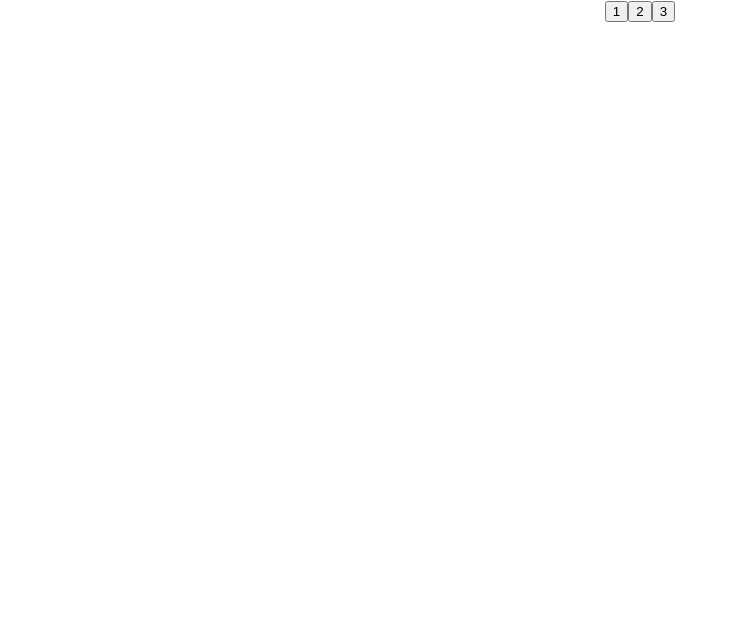
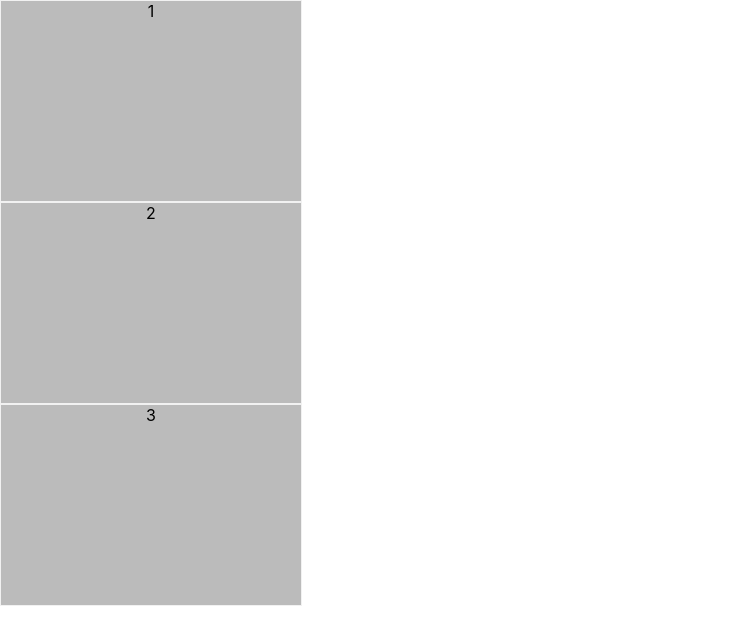
Before and after one commit to c4p3n/memory-card, a React (Create React App) app: page / in a window 1280 px wide. Shown: the top 644 px of the page, without its empty margins (0-738 px from the left). Built offline with nearby package versions, Linux system fonts and the light colour scheme.

Commit message:
added basic cards and flip animation

```diff
--- a/src/App.tsx
+++ b/src/App.tsx
@@ -1,10 +1,6 @@
 import React from 'react';
-import logo from './logo.svg';
 import './App.css';
-
-function Card({value}: { value: number }) {
-  return <button className="card">{value}</button>
-}
+import Card from './components/Card'
 
 function Board() {
   return (
--- /dev/null
+++ b/src/components/Card/Card.module.css
@@ -0,0 +1,45 @@
+ /* The flip card container - set the width and height to whatever you want. We have added the border property to demonstrate that the flip itself goes out of the box on hover (remove perspective if you don't want the 3D effect */
+ .card {
+  background-color: transparent;
+  width: 300px;
+  height: 200px;
+  border: 1px solid #f1f1f1;
+  perspective: 1000px; /* Remove this if you don't want the 3D effect */
+}
+
+/* This container is needed to position the front and back side */
+.card-inner {
+  position: relative;
+  width: 100%;
+  height: 100%;
+  text-align: center;
+  transition: transform 0.8s;
+  transform-style: preserve-3d;
+}
+
+/* Do an horizontal flip when you move the mouse over the flip box container */
+.card:hover .card-inner {
+  transform: rotateY(180deg);
+}
+
+/* Position the front and back side */
+.card-front, .card-back {
+  position: absolute;
+  width: 100%;
+  height: 100%;
+  -webkit-backface-visibility: hidden; /* Safari */
+  backface-visibility: hidden;
+}
+
+/* Style the front side (fallback if image is missing) */
+.card-front {
+  background-color: #bbb;
+  color: black;
+}
+
+/* Style the back side */
+.card-back {
+  background-color: dodgerblue;
+  color: white;
+  transform: rotateY(180deg);
+}
--- /dev/null
+++ b/src/components/Card/index.tsx
@@ -0,0 +1,22 @@
+import styles from './Card.module.css';
+
+function Card({value}: { value: number }) {
+  return (
+  <>
+    <div className={styles.card}>
+      <div className={styles['card-inner']}>
+        <div className={styles['card-front']}>
+          {value}
+        </div>
+        <div className={styles['card-back']}>
+          <h1>John Doe</h1>
+          <p>Architect & Engineer</p>
+          <p>We love that guy</p>
+        </div>
+      </div>
+    </div>
+  </>
+  )
+}
+
+export default Card;
```
